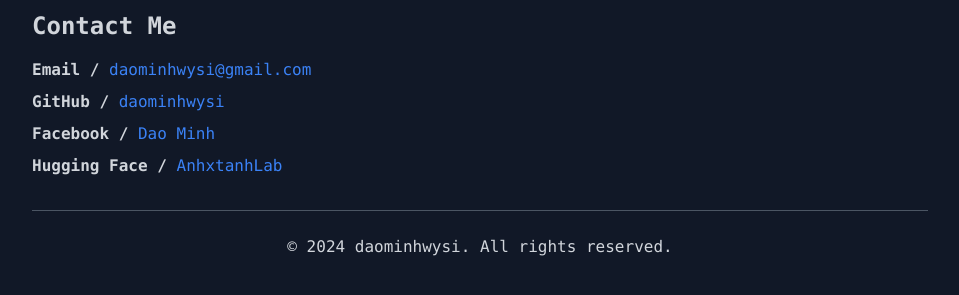
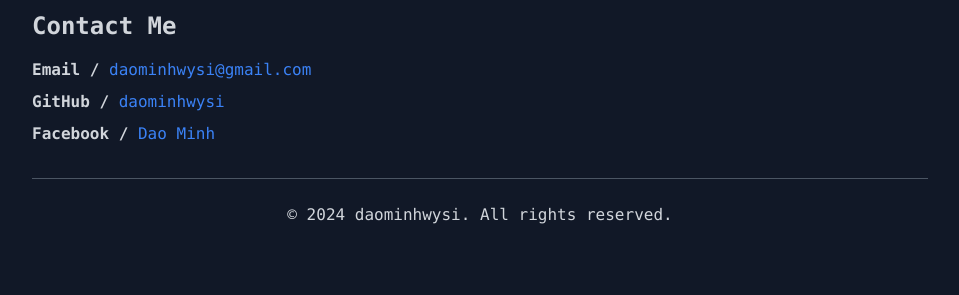
Before and after one commit to DaoMinhWysi/daominhwysi.github.io, a plain HTML site: page index.html in a window 1280 px wide. Shown: the part 419-714 px from the top of the page, without its empty margins (160-1119 px from the left). Drawn offline with nearby package versions, Linux system fonts and the light colour scheme.

Commit message:
Update index.html

```diff
--- a/index.html
+++ b/index.html
@@ -30,7 +30,6 @@
                 <li class="mb-2"><strong>Email /</strong> <a href="mailto:daominhwysi@gmail.com" class="text-blue-500 hover:underline">daominhwysi@gmail.com</a></li>
                 <li class="mb-2"><strong>GitHub /</strong> <a href="https://github.com/daominhwysi" class="text-blue-500 hover:underline">daominhwysi</a></li>
                 <li class="mb-2"><strong>Facebook /</strong> <a href="https://www.facebook.com/profile.php?id=100060485545626" class="text-blue-500 hover:underline">Dao Minh</a></li>
-                <li class="mb-2"><strong>Hugging Face /</strong> <a href="https://huggingface.co/AnhxtanhLab" class="text-blue-500 hover:underline">AnhxtanhLab</a></li>
             </ul>
         </section>
 
```
